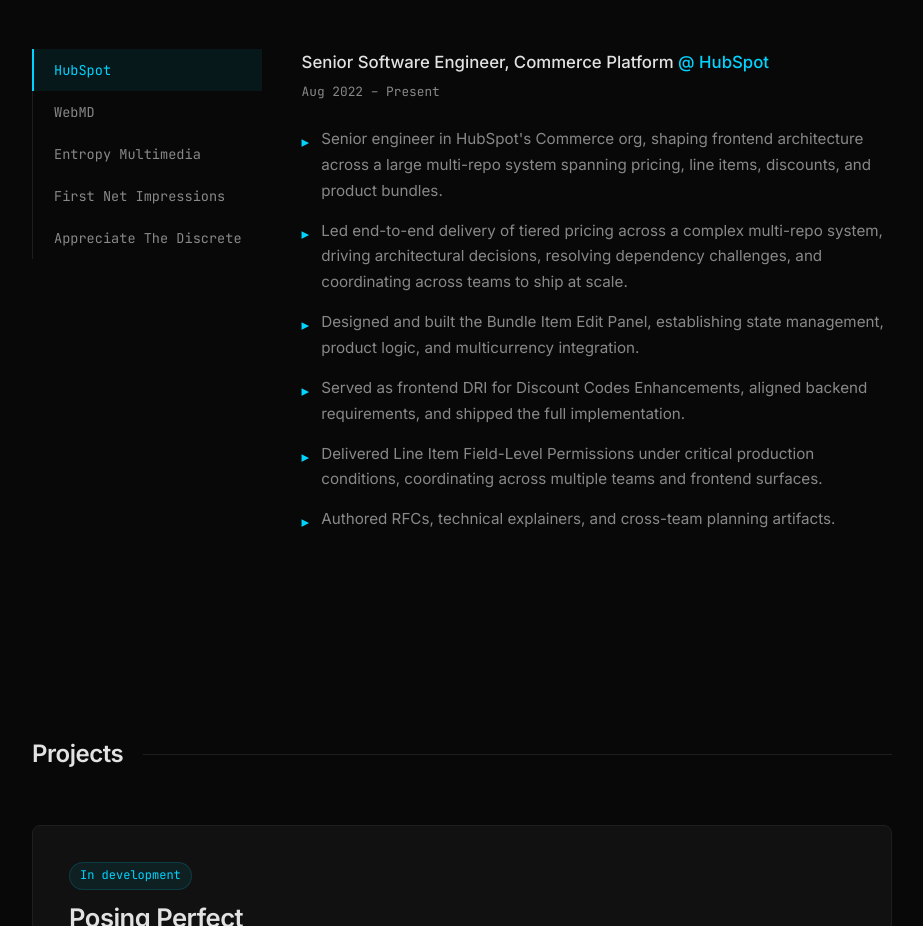
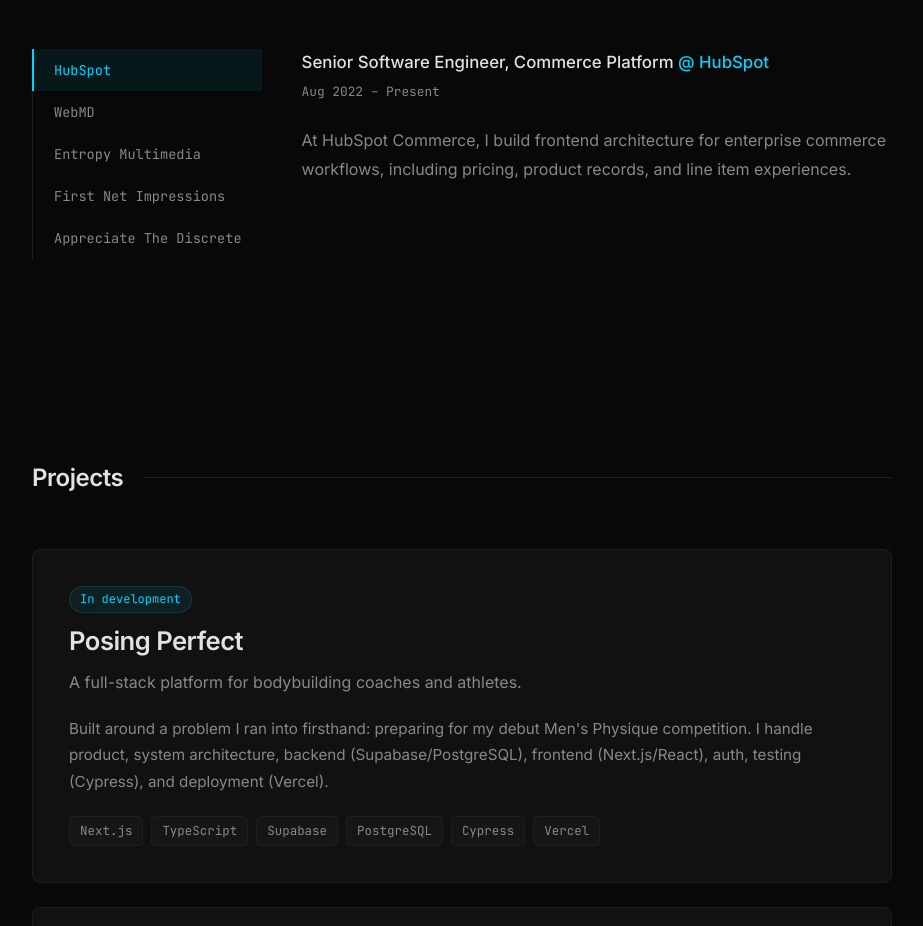
Before and after one commit to idifyable/daytonrjohnson, a Next.js app: page / in a window 1280 px wide. Shown: the part 1560-2486 px from the top of the page, without its empty margins (178-1101 px from the left). Built offline with nearby package versions, Linux system fonts and the light colour scheme.

Commit message:
Changing experience to summary

```diff
--- a/src/components/Experience.tsx
+++ b/src/components/Experience.tsx
@@ -4,7 +4,6 @@
 import styled from 'styled-components';
 import { theme } from '@/styles/theme';
 import SectionWrapper from './SectionWrapper';
-import { Arrow, BulletItem } from './ui/BulletItem';
 
 const JOBS = [
   {
@@ -12,55 +11,40 @@
     url: 'https://www.hubspot.com',
     title: 'Senior Software Engineer, Commerce Platform',
     range: 'Aug 2022 – Present',
-    bullets: [
-      "Senior engineer in HubSpot's Commerce org, shaping frontend architecture across a large multi-repo system spanning pricing, line items, discounts, and product bundles.",
-      'Led end-to-end delivery of tiered pricing across a complex multi-repo system, driving architectural decisions, resolving dependency challenges, and coordinating across teams to ship at scale.',
-      'Designed and built the Bundle Item Edit Panel, establishing state management, product logic, and multicurrency integration.',
-      'Served as frontend DRI for Discount Codes Enhancements, aligned backend requirements, and shipped the full implementation.',
-      'Delivered Line Item Field-Level Permissions under critical production conditions, coordinating across multiple teams and frontend surfaces.',
-      'Authored RFCs, technical explainers, and cross-team planning artifacts.',
-    ],
+    summary:
+      'At HubSpot Commerce, I build frontend architecture for enterprise commerce workflows, including pricing, product records, and line item experiences.',
   },
   {
     company: 'WebMD',
     url: 'https://www.webmd.com',
     title: 'Senior Software Engineer',
     range: 'Feb 2021 – Aug 2022',
-    bullets: [
-      'Senior frontend engineer on consumer-facing health content and tooling reaching millions of users monthly.',
-      'Led frontend architecture decisions and mentored junior engineers on the team.',
-    ],
+    summary:
+      'At WebMD Provider Services, I led frontend development for patient education platforms and authoring systems, designed mobile experiences that delivered personalized content based on EHR data, and established modern React and Node.js practices for a small hybrid engineering team.',
   },
   {
     company: 'Entropy Multimedia',
     url: 'https://entropy.cc/',
     title: 'Full Stack JavaScript Developer',
     range: 'Mar 2019 – Feb 2021',
-    bullets: [
-      'Built full-stack web applications for clients using React, Node.js, and modern JavaScript tooling.',
-      'Worked across the stack from UI to APIs and database integrations.',
-    ],
+    summary:
+      'At Entropy Multimedia, I built consistent frontend architecture across a large hospitality property portfolio, implemented internationalization and accessibility compliance for a multi-language enterprise platform, and delivered internal React Native tooling for operations workflows.',
   },
   {
     company: 'First Net Impressions',
     url: 'https://www.firstnetimpressions.com/',
     title: 'Lead Full Stack Web Developer',
     range: 'Apr 2017 – Mar 2019',
-    bullets: [
-      'Led web development for a small agency, delivering client projects from scoping through launch.',
-      'Managed client relationships and technical direction across multiple concurrent engagements.',
-    ],
+    summary:
+      'At First Net Impressions, I created reusable templating and theming systems to accelerate client delivery, maintained a large legacy website portfolio through incremental updates, and managed infrastructure and hosting operations including routine maintenance and incident response.',
   },
   {
     company: 'Appreciate The Discrete',
     url: '#',
     title: 'Founder & Software Engineer',
     range: 'Jun 2016 – Present',
-    bullets: [
-      'Founded and operate a software consultancy and product development LLC. Currently building two SaaS products independently as product owner and engineer.',
-      'Posing Perfect: a full-stack platform for bodybuilding coaches and athletes. I handle product, architecture, backend (Supabase/PostgreSQL), frontend (Next.js/React), auth, testing (Cypress), and deployment (Vercel).',
-      'Career Iterator: an AI-powered career management tool built independently.',
-    ],
+    summary:
+      'I founded and operate a software consultancy and product development LLC, building SaaS products independently from concept through launch while owning frontend, backend, testing, and deployment across customer-facing tools and internal workflows.',
   },
 ];
 
@@ -92,14 +76,7 @@
             </CompanyLink>
           </JobTitle>
           <Range>{job.range}</Range>
-          <Bullets>
-            {job.bullets.map((b) => (
-              <BulletItem key={b}>
-                <Arrow $marginTop="3px">▸</Arrow>
-                <span>{b}</span>
-              </BulletItem>
-            ))}
-          </Bullets>
+          <Summary>{job.summary}</Summary>
         </Panel>
       </Layout>
     </SectionWrapper>
@@ -164,6 +141,13 @@
   min-height: 200px;
 `;
 
+const Summary = styled.p`
+  font-size: 1rem;
+  color: ${theme.colors.textMuted};
+  line-height: 1.8;
+  margin-top: 0;
+`;
+
 const JobTitle = styled.h3`
   font-size: 1.05rem;
   font-weight: 500;
@@ -186,10 +170,3 @@
   color: ${theme.colors.textMuted};
   margin-bottom: 24px;
 `;
-
-const Bullets = styled.ul`
-  list-style: none;
-  display: flex;
-  flex-direction: column;
-  gap: 14px;
-`;
```
